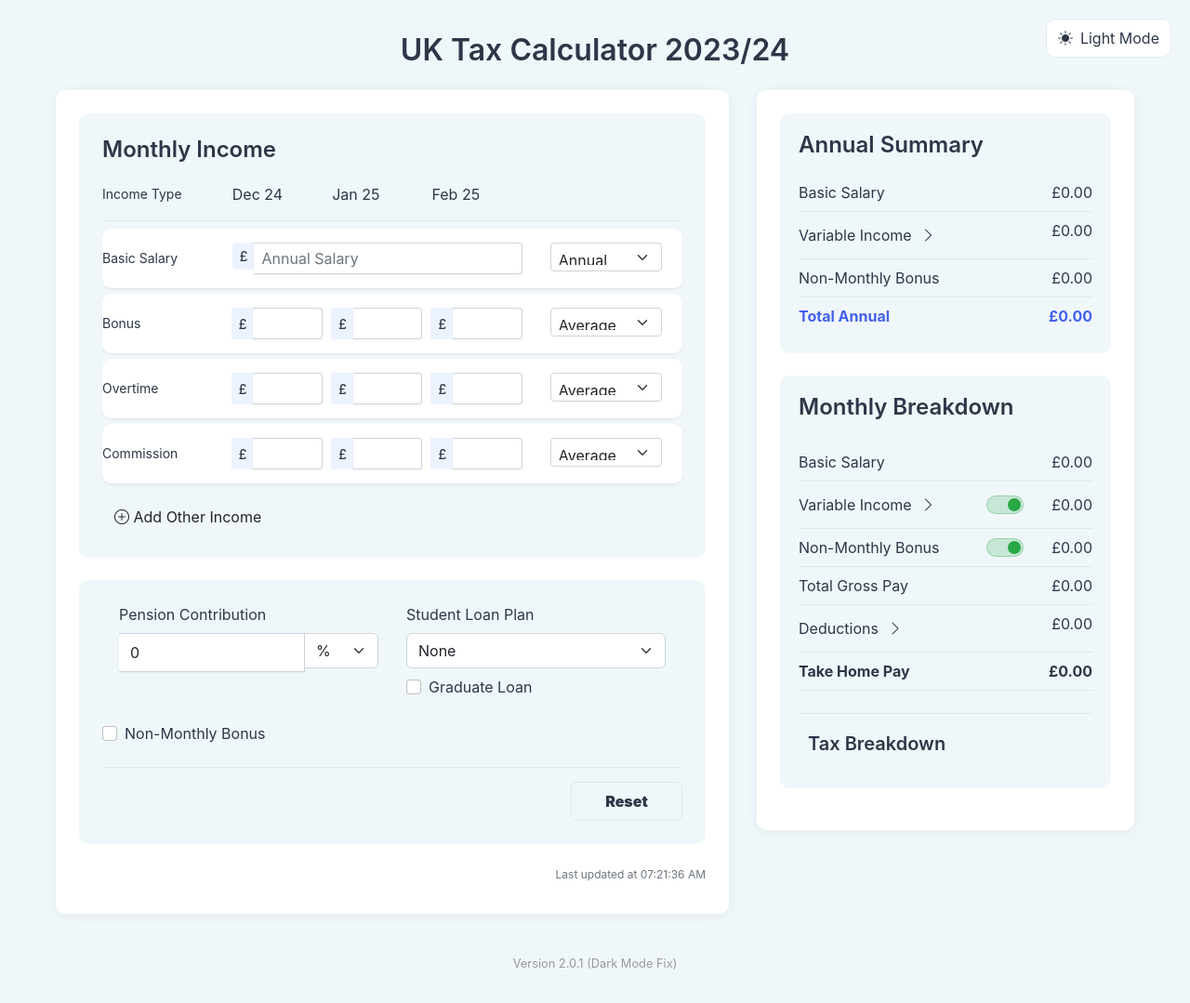
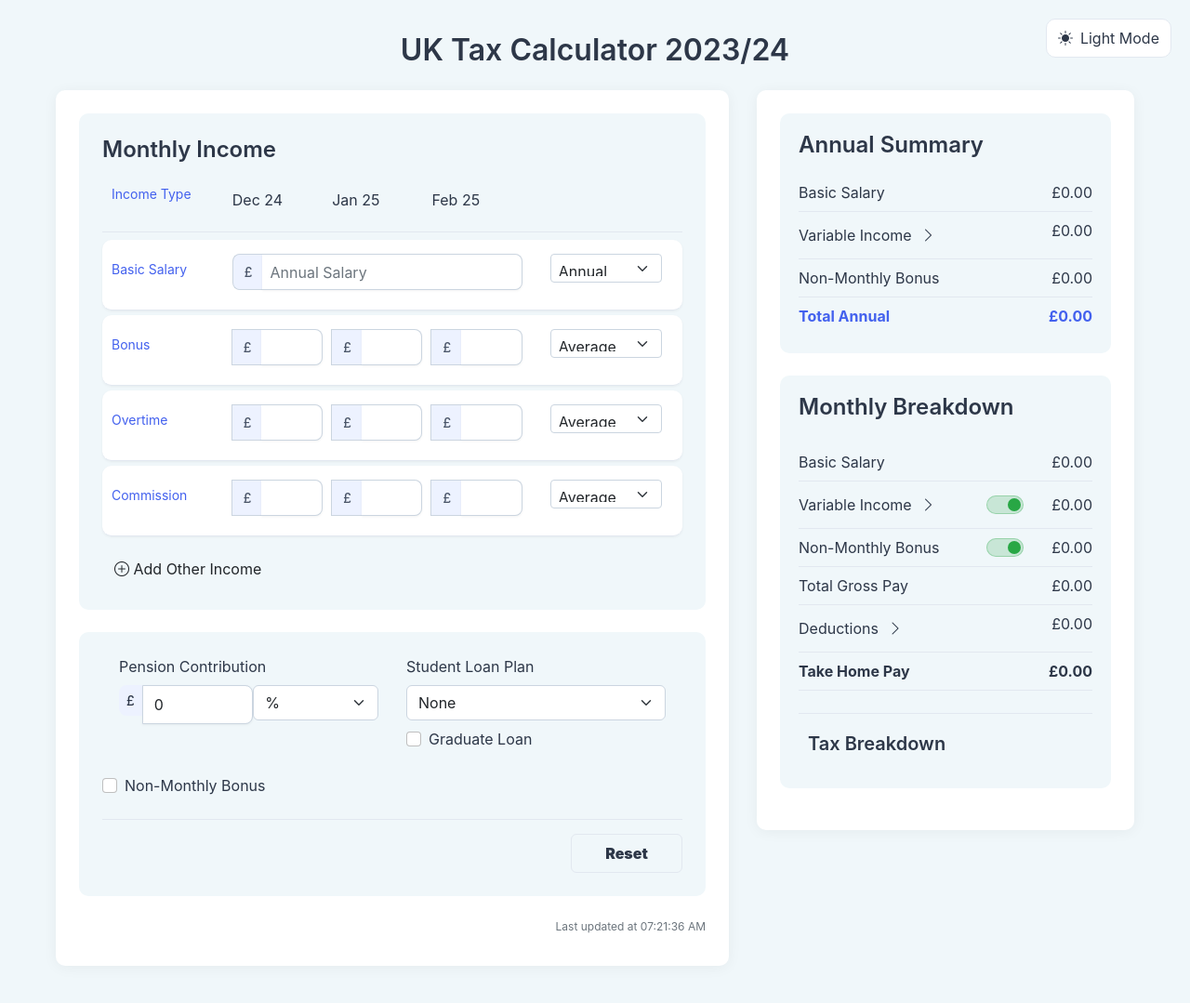
Before and after one commit to rcdavidson/tax_calculator, a Flask app: page / in a window 1280 px wide. Shown: the top 1079 px of the page at 93% size. Before the commit the page ends 1043 px from the top, so only its background shows below. Run offline with Flask 2, Linux system fonts and the light colour scheme.

Commit message:
Fix visual issues: £ sign alignment, input borders, padding, font sizes, and pension contribution styling (v2.0.2)

```diff
--- a/templates/index.html
+++ b/templates/index.html
@@ -159,19 +159,26 @@
         /* Improved input styling */
         .input-group-text {
             background-color: #edf2ff;
-            border-color: #cbd5e0;
+            border: 1px solid #cbd5e0;
             color: #4a5568;
-            border-radius: 8px 0 0 8px;
-            border-right: none;
+            border-top-left-radius: 8px;
+            border-bottom-left-radius: 8px;
+            border-top-right-radius: 0;
+            border-bottom-right-radius: 0;
             padding: 0.5rem 0.75rem;
             font-weight: 500;
+            display: flex;
+            align-items: center;
+            height: 100%;
         }
 
         .form-control {
-            border-color: #cbd5e0;
-            border-radius: 0 8px 8px 0;
+            border: 1px solid #cbd5e0;
+            border-top-right-radius: 8px;
+            border-bottom-right-radius: 8px;
+            border-top-left-radius: 0;
+            border-bottom-left-radius: 0;
             padding: 0.5rem 0.75rem;
-            border-left: none;
             background-color: #fff;
             box-shadow: var(--shadow-sm);
             transition: all 0.2s ease;
@@ -251,19 +258,21 @@
 
         /* Make input groups more mobile-friendly */
         .input-group-sm {
-            width: 100%;
+            height: auto;
+        }
+
+        .input-group-sm > .input-group-text,
+        .input-group-sm > .form-control {
+            font-size: 14px;
+            height: auto;
         }
 
         .income-type-label {
-            font-size: 14px;
-            padding-top: 6px;
-            font-weight: normal;
-            white-space: nowrap;
-            overflow: hidden;
-            text-overflow: ellipsis;
-            margin-right: 10px;
-            margin-bottom: 0;
-            display: inline-block;
+            font-weight: 600;
+            margin-bottom: 12px;
+            font-size: 16px;
+            color: #4361ee;
+            padding-left: 10px;
         }
 
         .method-label {
@@ -1168,6 +1177,42 @@
             .basic-salary-mobile-container {
                 margin-bottom: 15px;
             }
+        }
+
+        /* Standardize form controls and input groups */
+        .form-control, .form-select {
+            font-size: 14px;
+            border: 1px solid #cbd5e0;
+        }
+
+        /* Make all input-group instances consistent */
+        .input-group, .input-pension-container {
+            display: flex;
+            align-items: stretch;
+            width: 100%;
+        }
+
+        .input-group > .input-group-text {
+            display: flex;
+            align-items: center;
+            padding: 0.5rem 0.75rem;
+            font-size: 14px;
+            border: 1px solid #cbd5e0;
+            border-right: 0;
+            border-top-left-radius: 8px;
+            border-bottom-left-radius: 8px;
+            background-color: #edf2ff;
+            color: #4a5568;
+        }
+
+        .input-group > .form-control {
+            flex: 1 1 auto;
+            min-width: 0;
+            border-top-right-radius: 8px !important;
+            border-bottom-right-radius: 8px !important;
+            border-top-left-radius: 0 !important;
+            border-bottom-left-radius: 0 !important;
+            border-left: 0;
         }
     </style>
 </head>
@@ -1403,9 +1448,10 @@
                         <div class="row mb-4">
                             <div class="col-md-6">
                                 <label class="form-label">Pension Contribution</label>
-                                <div class="input-group">
+                                <div class="input-pension-container">
+                                    <span class="input-group-text">£</span>
                                     <input type="number" class="form-control" id="pension" value="0" min="0">
-                                    <select class="form-select" id="pensionType" style="max-width: 80px;">
+                                    <select class="form-select" id="pensionType">
                                         <option value="percentage">%</option>
                                         <option value="amount">£</option>
                                     </select>
@@ -2718,7 +2764,7 @@
         }
     </script>
     <div class="text-center mt-4 mb-2" style="font-size: 0.8rem; color: #999;">
-        Version 2.0.1 (Dark Mode Fix)
+        Version 2.0.2 (Visual Improvements)
     </div>
 </body>
 </html>
```
